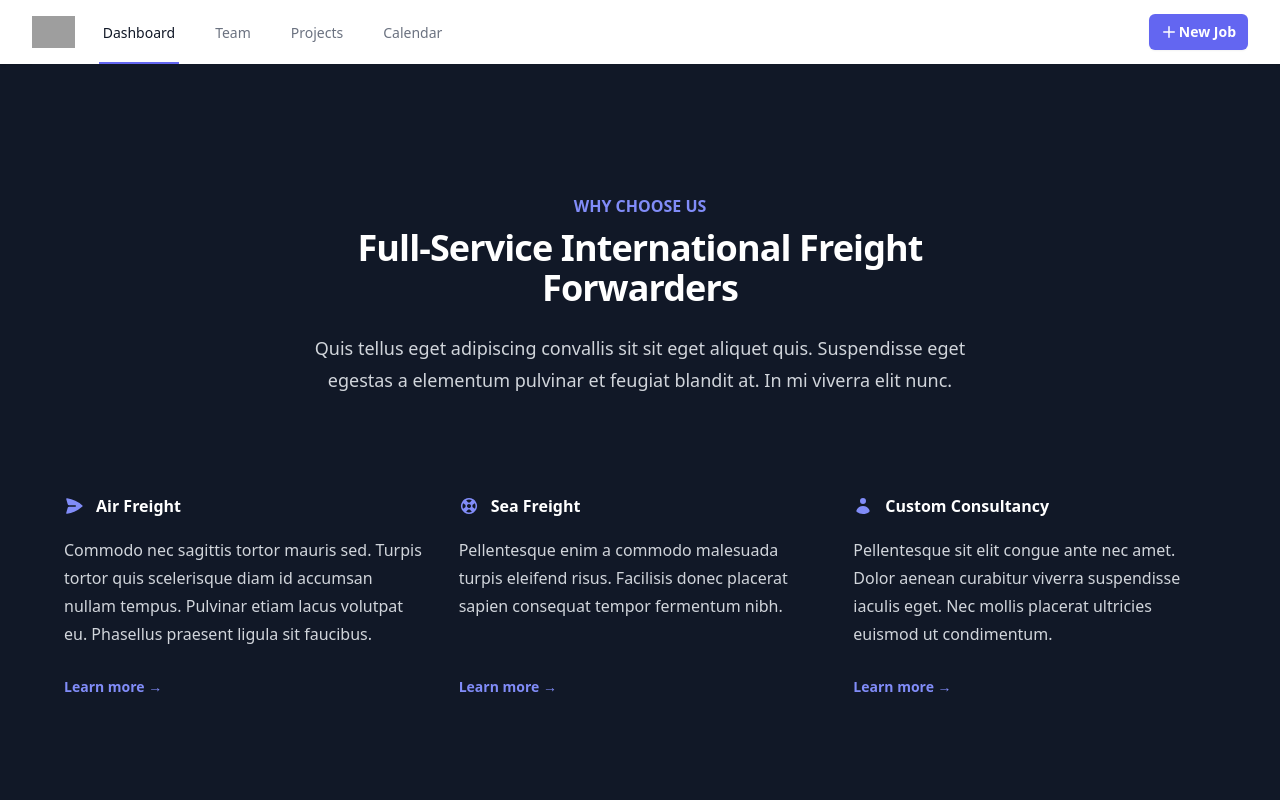
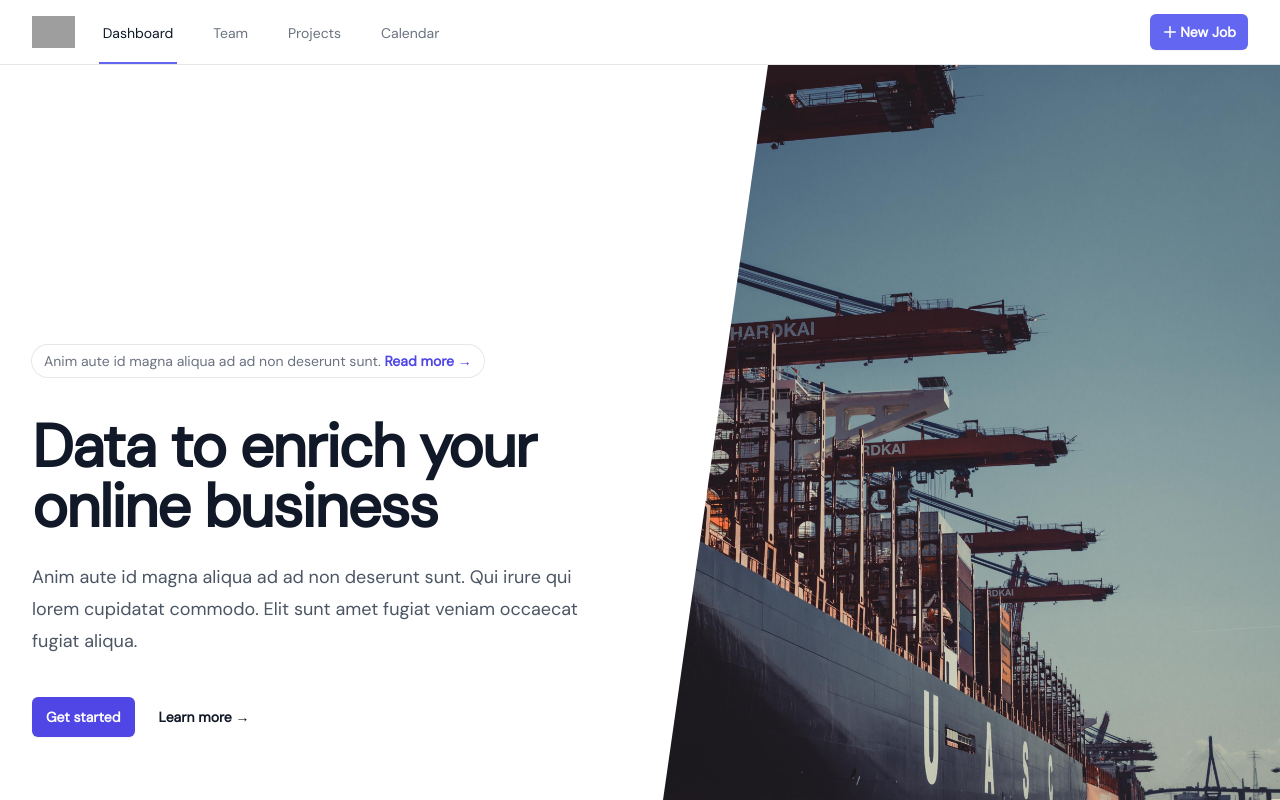
Before and after one commit to sdhwa92/mexim, a Next.js app: page / in a window 1280 px wide. Shown: the top 800 px of the page. Built offline with nearby package versions, Linux system fonts and the light colour scheme; grey boxes are pictures that could not be loaded.

Commit message:
add simple navbar, hero with angled image

```diff
--- /dev/null
+++ b/components/Hero/HeroWithAngledImage.tsx
@@ -0,0 +1,70 @@
+import Image from "next/image";
+
+export default function HeroWithAngledImage() {
+  return (
+    <div className="bg-white">
+      <div className="relative">
+        <div className="mx-auto max-w-7xl">
+          <div className="relative z-10 pt-14 lg:w-full lg:max-w-2xl">
+            <svg
+              className="absolute inset-y-0 right-8 hidden h-full w-80 translate-x-1/2 transform fill-white lg:block"
+              viewBox="0 0 100 100"
+              preserveAspectRatio="none"
+              aria-hidden="true"
+            >
+              <polygon points="0,0 90,0 50,100 0,100" />
+            </svg>
+
+            <div className="relative px-6 py-32 sm:py-40 lg:px-8 lg:py-56 lg:pr-0">
+              <div className="mx-auto max-w-2xl lg:mx-0 lg:max-w-xl">
+                <div className="hidden sm:mb-10 sm:flex">
+                  <div className="relative rounded-full px-3 py-1 text-sm leading-6 text-gray-500 ring-1 ring-gray-900/10 hover:ring-gray-900/20">
+                    Anim aute id magna aliqua ad ad non deserunt sunt.{" "}
+                    <a
+                      href="#"
+                      className="whitespace-nowrap font-semibold text-indigo-600"
+                    >
+                      <span className="absolute inset-0" aria-hidden="true" />
+                      Read more <span aria-hidden="true">&rarr;</span>
+                    </a>
+                  </div>
+                </div>
+                <h1 className="text-4xl font-bold tracking-tight text-gray-900 sm:text-6xl">
+                  Data to enrich your online business
+                </h1>
+                <p className="mt-6 text-lg leading-8 text-gray-600">
+                  Anim aute id magna aliqua ad ad non deserunt sunt. Qui irure
+                  qui lorem cupidatat commodo. Elit sunt amet fugiat veniam
+                  occaecat fugiat aliqua.
+                </p>
+                <div className="mt-10 flex items-center gap-x-6">
+                  <a
+                    href="#"
+                    className="rounded-md bg-indigo-600 px-3.5 py-2.5 text-sm font-semibold text-white shadow-sm hover:bg-indigo-500 focus-visible:outline focus-visible:outline-2 focus-visible:outline-offset-2 focus-visible:outline-indigo-600"
+                  >
+                    Get started
+                  </a>
+                  <a
+                    href="#"
+                    className="text-sm font-semibold leading-6 text-gray-900"
+                  >
+                    Learn more <span aria-hidden="true">→</span>
+                  </a>
+                </div>
+              </div>
+            </div>
+          </div>
+        </div>
+        <div className="bg-gray-50 lg:absolute lg:inset-y-0 lg:right-0 lg:w-1/2">
+          <Image
+            src="/img/pexels-sascha-hormel-1095814.jpg"
+            width={1200}
+            height={800}
+            className="inset-0 -z-10 h-full w-full object-cover"
+            alt="Mexim Trading"
+          />
+        </div>
+      </div>
+    </div>
+  );
+}
--- a/components/Hero/index.ts
+++ b/components/Hero/index.ts
@@ -1 +1,2 @@
 export { default as HeroSection } from "./HeroSection";
+export { default as HeroWithAngledImage } from "./HeroWithAngledImage";
--- a/components/Navbar/SimpleNavbar.tsx
+++ b/components/Navbar/SimpleNavbar.tsx
@@ -10,6 +10,7 @@ export default function Example() {
     <Disclosure as="nav" className="bg-white shadow">
       {({ open }) => (
         <>
+          <div className="border-b border-b-gray-200">
             <div className="mx-auto max-w-7xl px-4 sm:px-6 lg:px-8">
               <div className="flex h-16 justify-between">
                 <div className="flex">
@@ -18,9 +19,15 @@ export default function Example() {
                     <Disclosure.Button className="inline-flex items-center justify-center rounded-md p-2 text-gray-400 hover:bg-gray-100 hover:text-gray-500 focus:outline-none focus:ring-2 focus:ring-inset focus:ring-indigo-500">
                       <span className="sr-only">Open main menu</span>
                       {open ? (
-                      <XMarkIcon className="block h-6 w-6" aria-hidden="true" />
+                        <XMarkIcon
+                          className="block h-6 w-6"
+                          aria-hidden="true"
+                        />
                       ) : (
-                      <Bars3Icon className="block h-6 w-6" aria-hidden="true" />
+                        <Bars3Icon
+                          className="block h-6 w-6"
+                          aria-hidden="true"
+                        />
                       )}
                     </Disclosure.Button>
                   </div>
@@ -70,9 +77,13 @@ export default function Example() {
                       dataTestId="navbar-left-button"
                       onClick={() => alert("click")}
                     >
-                    <PlusIcon className="-ml-0.5 h-5 w-5" aria-hidden="true" />
+                      <PlusIcon
+                        className="-ml-0.5 h-5 w-5"
+                        aria-hidden="true"
+                      />
                       New Job
                     </Button>
+                  </div>
                 </div>
               </div>
             </div>
@@ -110,55 +121,6 @@ export default function Example() {
                 Calendar
               </Disclosure.Button>
             </div>
-            <div className="border-t border-gray-200 pb-3 pt-4">
-              <div className="flex items-center px-4 sm:px-6">
-                <div className="flex-shrink-0">
-                  <img
-                    className="h-10 w-10 rounded-full"
-                    src="https://images.unsplash.com/photo-1472099645785-5658abf4ff4e?ixlib=rb-1.2.1&ixid=eyJhcHBfaWQiOjEyMDd9&auto=format&fit=facearea&facepad=2&w=256&h=256&q=80"
-                    alt=""
-                  />
-                </div>
-                <div className="ml-3">
-                  <div className="text-base font-medium text-gray-800">
-                    Tom Cook
-                  </div>
-                  <div className="text-sm font-medium text-gray-500">
-                    tom@example.com
-                  </div>
-                </div>
-                <button
-                  type="button"
-                  className="ml-auto flex-shrink-0 rounded-full bg-white p-1 text-gray-400 hover:text-gray-500 focus:outline-none focus:ring-2 focus:ring-indigo-500 focus:ring-offset-2"
-                >
-                  <span className="sr-only">View notifications</span>
-                  <BellIcon className="h-6 w-6" aria-hidden="true" />
-                </button>
-              </div>
-              <div className="mt-3 space-y-1">
-                <Disclosure.Button
-                  as="a"
-                  href="#"
-                  className="block px-4 py-2 text-base font-medium text-gray-500 hover:bg-gray-100 hover:text-gray-800 sm:px-6"
-                >
-                  Your Profile
-                </Disclosure.Button>
-                <Disclosure.Button
-                  as="a"
-                  href="#"
-                  className="block px-4 py-2 text-base font-medium text-gray-500 hover:bg-gray-100 hover:text-gray-800 sm:px-6"
-                >
-                  Settings
-                </Disclosure.Button>
-                <Disclosure.Button
-                  as="a"
-                  href="#"
-                  className="block px-4 py-2 text-base font-medium text-gray-500 hover:bg-gray-100 hover:text-gray-800 sm:px-6"
-                >
-                  Sign out
-                </Disclosure.Button>
-              </div>
-            </div>
           </Disclosure.Panel>
         </>
       )}
--- a/layouts/DefaultLayout.tsx
+++ b/layouts/DefaultLayout.tsx
@@ -1,6 +1,14 @@
 import { ReactNode } from "react";
 import Head from "next/head";
+import { DM_Sans } from "next/font/google";
 import { SimpleNavbar } from "@/components/Navbar";
+import { classNames } from "@/utils";
+
+const dmSans = DM_Sans({
+  weight: ["400"],
+  subsets: ["latin"],
+  display: "swap",
+});
 
 interface Props {
   children: ReactNode;
@@ -8,16 +16,17 @@ interface Props {
 }
 
 export default function DefaultLayout({ children, home }: Props) {
+  console.log(dmSans.className);
+
   return (
-    <div className="bg-gray-900">
+    <div className={classNames("bg-white", dmSans.className)}>
       <Head>
         <link rel="icon" href="/favicon.ico" />
       </Head>
       <SimpleNavbar />
 
-      <div className="container mx-auto px-4 sm:px-6 lg:px-8 lg:py-8 sm:py-6">
-        {children}
-      </div>
+      {/* remove paddings for the container => px-4 sm:px-6 lg:px-8 lg:py-8 sm:py-6 */}
+      <div className="container mx-auto">{children}</div>
     </div>
   );
 }
--- a/pages/index.tsx
+++ b/pages/index.tsx
@@ -6,6 +6,7 @@ import {
 } from "@heroicons/react/20/solid";
 import { DefaultLayout } from "@/layouts";
 import { FeatureSection } from "@/components/FeatureSection";
+import { HeroWithAngledImage } from "@/components/Hero";
 import { IFeature } from "@/interfaces";
 
 const features: IFeature[] = [
@@ -40,6 +41,7 @@ export default function Home() {
       </Head>
 
       <div>
+        <HeroWithAngledImage />
         <FeatureSection features={features} />
       </div>
     </DefaultLayout>
```
Lines whose indentation alone changed are shown as unchanged.
